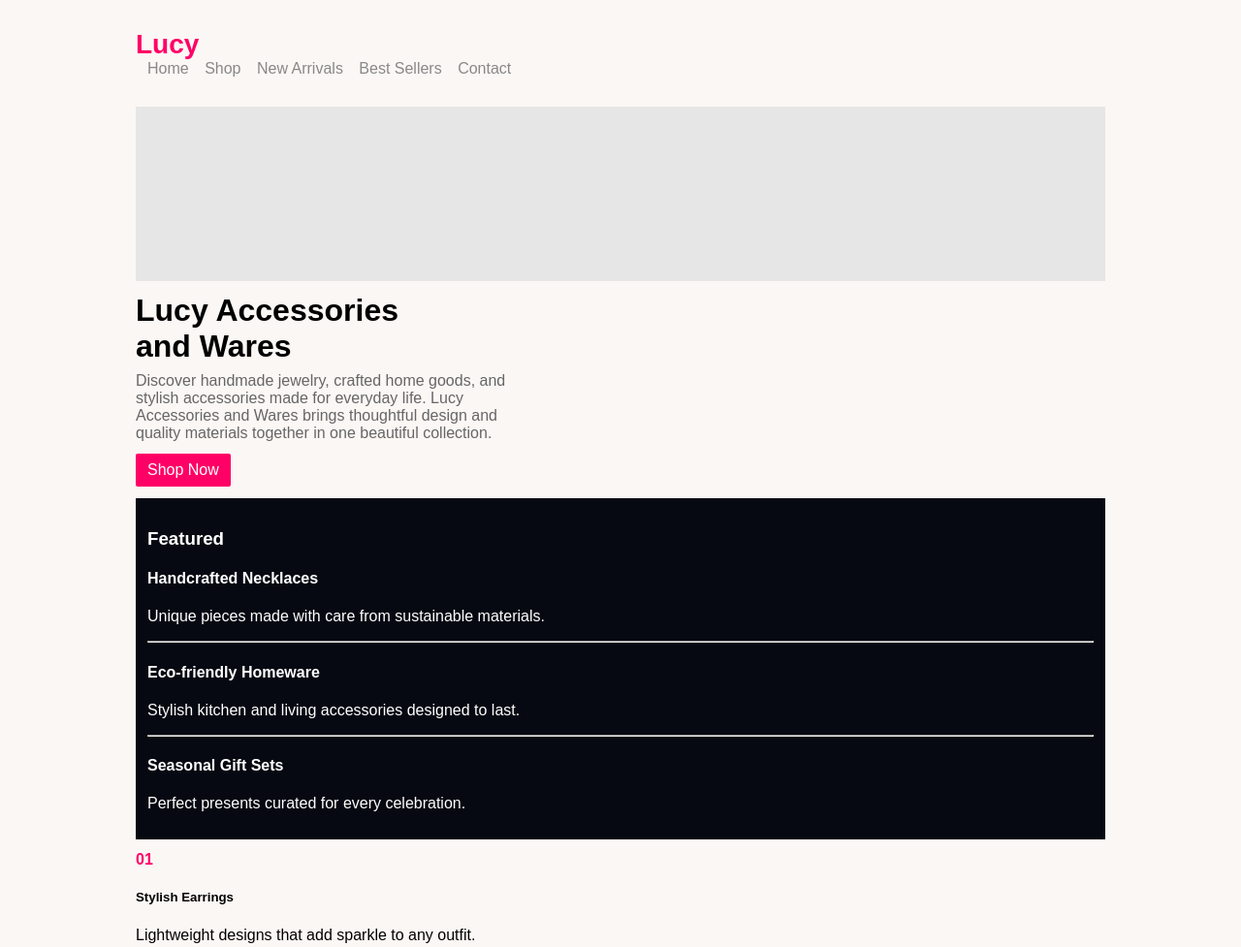
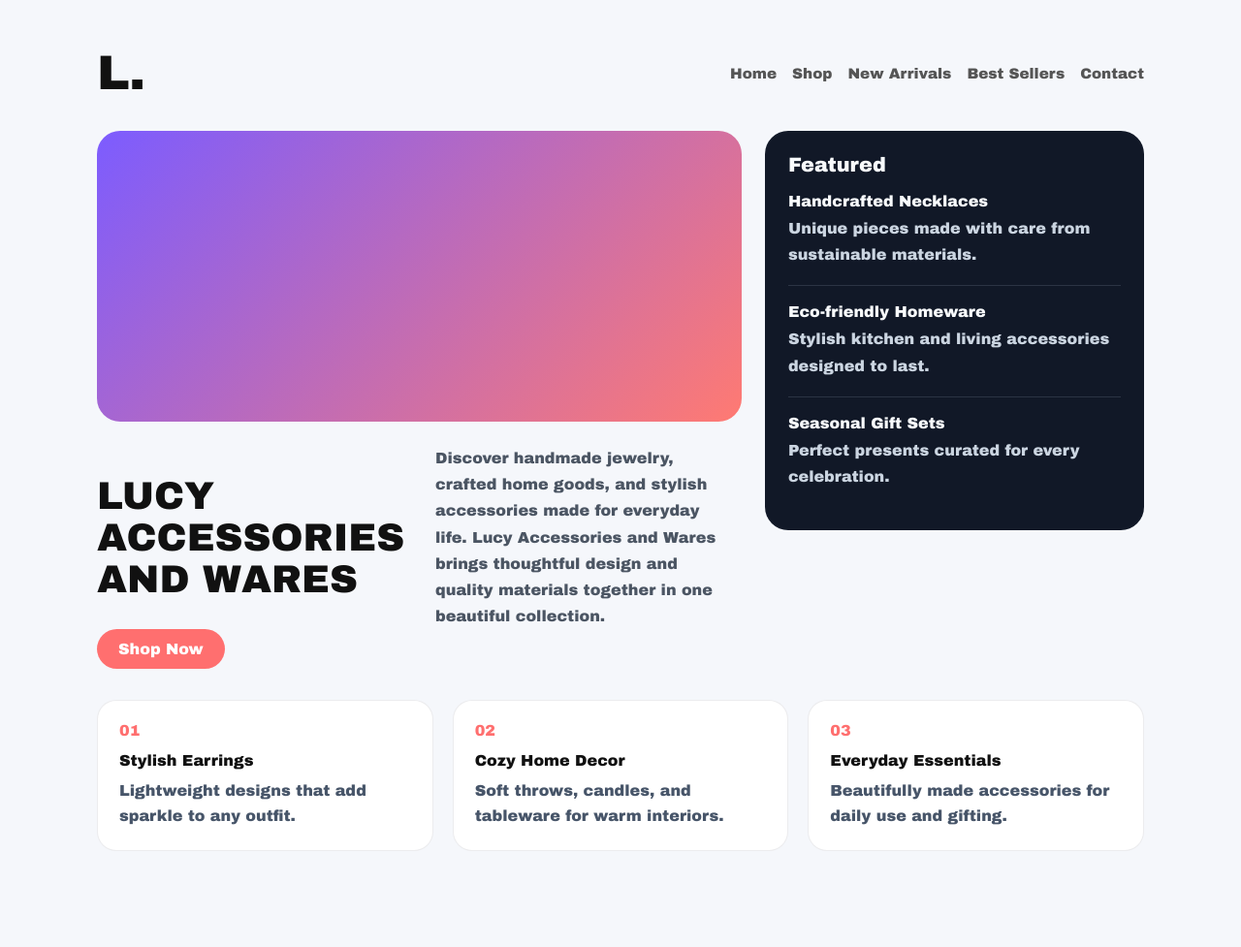
Before and after one commit to naomi-lucy/news-homepage, a plain HTML site: page index.html in a window 1280 px wide. Shown: the top 977 px of the page at 97% size. After the commit the page ends 926 px from the top, so only its background shows below. Drawn offline with Linux system fonts and the light colour scheme.

Commit message:
Add files via upload

```diff
--- a/index.html
+++ b/index.html
@@ -9,7 +9,7 @@
   <body>
     <header class="site-header">
       <div class="container header-inner">
-        <div class="logo">Lucy</div>
+        <div class="logo">L.</div>
         <nav class="nav">
           <a href="#">Home</a>
           <a href="#">Shop</a>
@@ -24,11 +24,12 @@
       <section class="top-grid">
         <div class="left">
           <div class="hero"></div>
-          <div class="hero-body">
-            <h1 class="title">Lucy Accessories
-              <br>and Wares</h1>
-            <div class="excerpt">
-              <p>Discover handmade jewelry, crafted home goods, and stylish accessories made for everyday life. Lucy Accessories and Wares brings thoughtful design and quality materials together in one beautiful collection.</p>
+            <div class="hero-copy">
+              <h1 class="title">LUCY ACCESSORIES
+                <br>AND WARES</h1>
+              <div class="excerpt">
+                <p>Discover handmade jewelry, crafted home goods, and stylish accessories made for everyday life. Lucy Accessories and Wares brings thoughtful design and quality materials together in one beautiful collection.</p>
+              </div>
             </div>
             <a class="btn" href="#">Shop Now</a>
           </div>
--- a/style.css
+++ b/style.css
@@ -1,76 +1,162 @@
 body {
   margin: 0;
-  font-family: Arial, sans-serif;
-  background: #fbf7f5;
-  color: #000;
+  font-family: Arial Black, sans-serif;
+  background: #f5f7fb;
+  color: #111;
+  padding: 3rem;
 }
 
 .container {
-  max-width: 1000px;
-  margin: 20px auto;
-  padding: 0 16px;
+  max-width: 1080px;
+  margin: 0 auto;
+  padding bottom: 10px;
 }
+
 .header-inner {
-    display: block;
-    padding: 10px 0;
+  display: flex;
+  justify-content: space-between;
+  align-items: center;
+  gap: 16px;
 }
+
 .logo {
-    font-weight: 700;
-    font-size: 28px;
-    display: inline-block;
-    color: #f06;
-    text-decoration: none;
+  font-weight: bold;
+  font-size: 50px;
+  color: #111;
 }
+
+.nav {
+  display: flex;
+  align-items: center;
+  justify-content:space-between;
+  gap: 16px;
+}
+
 .nav a {
-    margin-left: 12px;
-    color: #888;
-    text-decoration: none;
+  color: #555;
+  text-decoration: none;
+  font-size: 0.95rem;
 }
+
+.nav a:hover {
+  color: #111;
+}
+
 .top-grid {
-    display: block;
+  display: grid;
+  grid-template-columns: 1.7fr 1fr;
+  gap: 24px;
+  margin: 32px 0;
 }
-.left, .right {
-    width: 100%;
+
+.hero {
+  min-height: 300px;
+  background: linear-gradient(135deg, #7c5cff 0%, #ff7a72 100%);
+  border-radius: 24px;
+  position: relative;
 }
-.hero {
-    background: #e6e6e6;
-    height: 180px;
-    margin-bottom: 12px;
+
+.hero-copy {
+    max-width: 650px;
+    margin-top: 24px;
+    display: flex;
+    align-items: center;
+    justify-content: space-between;
+    gap: 2rem;
 }
-.hero-body {
-    margin-bottom: 12px;
+
+.title {
+  max-width: 800px;
+  margin: 0;
+  font-size: 2.5rem;
+  font-weight: bold;
 }
-.title {
-    font-size: 32px;
-    margin: 8px 0;
-    font-weight: 700;
+
+.excerpt {
+  max-width: 800px;
 }
+
 .excerpt p {
-    margin: 0 0 12px;
-    color: #666;
-    max-width: 420px;
+  margin: 0;
+  color: #4b5563;
+  line-height: 1.7;
+  font-weight: bold;
 }
+
 .btn {
-    background: #f06;
-    color: #fff;
-    padding: 8px 12px;
-    text-decoration: none;
-    display: inline-block;
-    border-radius: 2px;
+  margin-left: auto;
 }
+
+.btn {
+  display: inline-block;
+  background: #ff6f6f;
+  color: #fff;
+  padding: 12px 22px;
+  text-decoration: none;
+  border-radius: 999px;
+  font-weight: 700;
+}
+
 .new-box {
-    background: #070912;
-    color: #fff;
-    padding: 12px;
-    margin-bottom: 12px;
+  background: #111827;
+  color: #f8fafc;
+  border-radius: 24px;
+  padding: 24px;
 }
+
+.new-title {
+  margin: 0 0 18px;
+  font-size: 1.3rem;
+  font-weight: 700;
+}
+
+.new-item {
+  margin-bottom: 18px;
+}
+
+.new-item h4 {
+  margin: 0 0 6px;
+  font-size: 1rem;
+}
+
+.new-item p {
+  margin: 0;
+  color: #cbd5e1;
+  line-height: 1.7;
+}
+
+hr {
+  border: none;
+  border-top: 1px solid rgba(148, 163, 184, 0.2);
+  margin: 18px 0;
+}
+
 .features {
-    display: block;
-    margin-bottom: 12px;
+  display: grid;
+  grid-template-columns: repeat(3, 1fr);
+  gap: 20px;
 }
+
+.feature {
+  background: #fff;
+  padding: 22px;
+  border-radius: 20px;
+  border: 1px solid rgba(15, 23, 42, 0.08);
+}
+
 .num {
-    color: #f06;
-    font-weight: 700;
-    display: block;
-    margin-bottom: 6px;
+  color: #ff6f6f;
+  margin-bottom: 14px;
+  font-weight: 700;
 }
+
+.feature h5 {
+  margin: 0 0 10px;
+  font-size: 1rem;
+}
+
+.feature p {
+  margin: 0;
+  color: #475569;
+  line-height: 1.6;
+}
```
